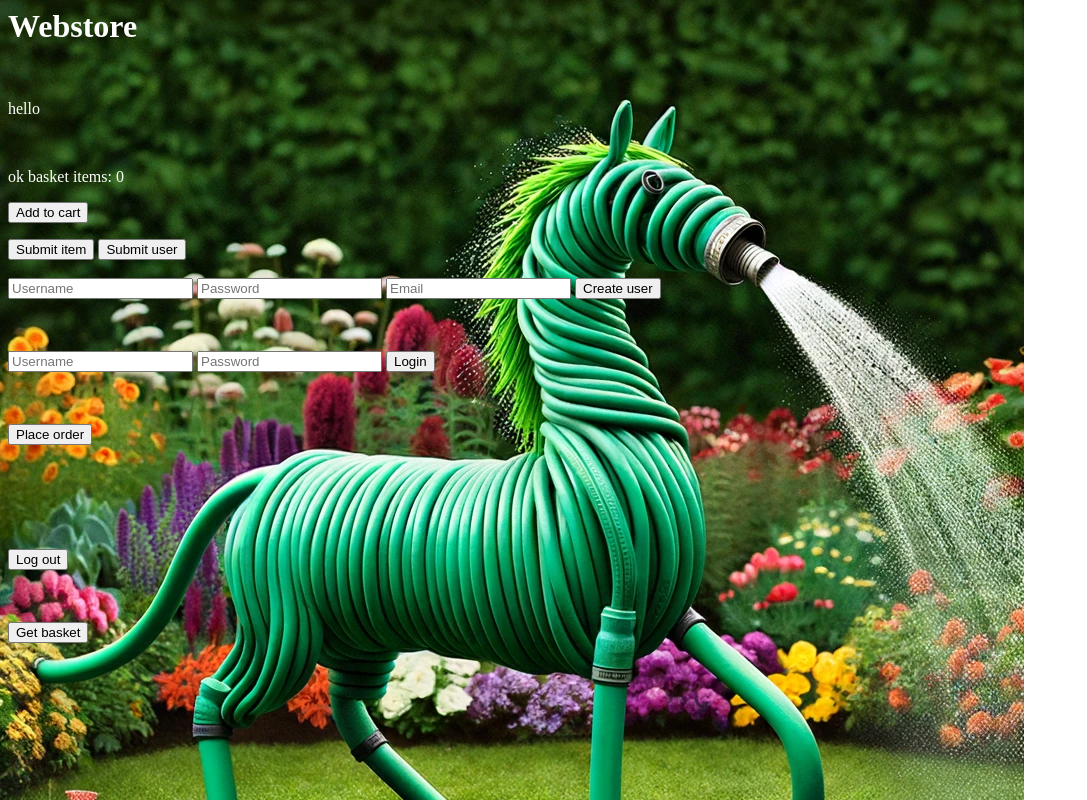
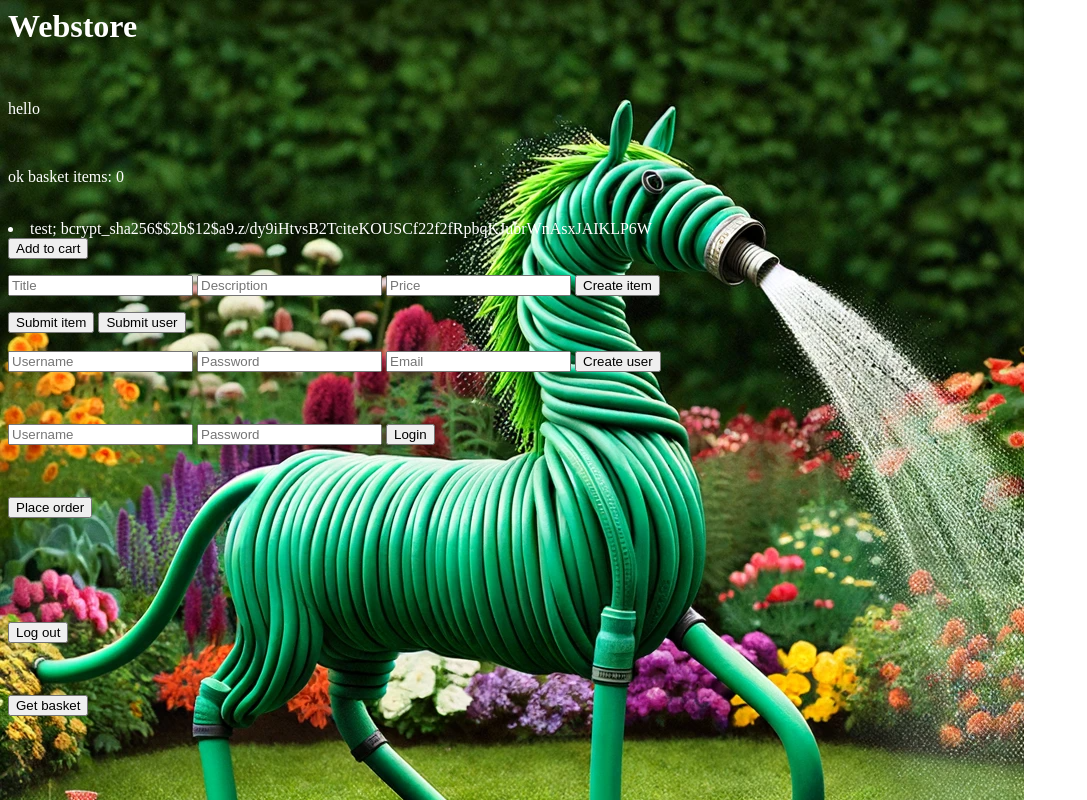
Before and after one commit to XIB1/webstore_project, a Django app: page /webstore/ in a window 1280 px wide. Shown: the whole page, without its empty margins (0-1087 px from the left). Run offline with Django 4.2, Linux system fonts and the light colour scheme; data comes from the database, SQL or seed files in the repository; both versions use the stored data as it was before the commit.

Commit message:
item creation and DB population

```diff
--- a/webstore/models.py
+++ b/webstore/models.py
@@ -23,7 +23,7 @@ class Material(models.Model):
     name = models.CharField(max_length=255)
     description = models.TextField()
     price = models.FloatField()
-    stock = models.IntegerField()
+    #stock = models.IntegerField()
     date_added = models.DateField()
     image = models.CharField(max_length=255)
 
--- a/webstore/templates/webstore/index.html
+++ b/webstore/templates/webstore/index.html
@@ -8,10 +8,22 @@
 <p>hello</p>
 <br>
 <p>{{token}} basket items: {{basket_count}}</p>
+<br>
+{% for u in users %}
+    <li>{{u.username}}; {{u.password}}</li>
+{% endfor %}
 
 <form method="post">
     {% csrf_token %}
     <button>Add to cart</button>
+</form>
+
+<form method="post">
+    {% csrf_token %}
+    <input type="text" id="title" placeholder="Title" />
+    <input type="text" id="description" placeholder="Description" />
+    <input type="number" id="price" placeholder="Price" />
+    <input type="submit" value="Create item" onclick="create_item(event)" />
 </form>
 
 <input type="submit" value="Submit item" onclick="submit_item()">
@@ -139,6 +151,24 @@
         xhr.send(data);
     }
 
+    function create_item(event) {
+        event.preventDefault();
+        var xhr = new XMLHttpRequest();
+        var data = new FormData();
+        data.append('title', document.getElementById('title').value);
+        data.append('description', document.getElementById('description').value);
+        data.append('price', document.getElementById('price').value);
+        data.append('csrfmiddlewaretoken', getCSRFToken()); // Function to get CSRF token
+
+        xhr.open('POST', '/webstore/create_item/', true);
+        xhr.onreadystatechange = function() {
+            if (xhr.readyState === 4 && xhr.status === 200) {
+                // Handle successful user creation
+            }
+        };
+        xhr.send(data);
+    }
+
     function submit_login(event) {
         event.preventDefault();
         var xhr = new XMLHttpRequest();
--- a/webstore/urls.py
+++ b/webstore/urls.py
@@ -15,4 +15,6 @@ urlpatterns = [
     path("check_login/", views.check_login, name="check_login"),
     path("place_order/", views.place_order, name="place_order"),
     path("search_type/<str:typed_text>", views.search_type, name="search_type"),
+    path("populate_db/", views.populate_db, name="populate_db"),
+    path("create_item/", views.create_item, name="create_item"),
 ]
--- a/webstore/views.py
+++ b/webstore/views.py
@@ -11,7 +11,7 @@ from django.utils.crypto import get_random_string
 
 from datetime import datetime
 from django.utils import timezone
-import json
+import random
 
 from .models import *
 from django.contrib.auth.models import User
@@ -29,11 +29,14 @@ def index(request):
         except:
             pass
 
+    users = User.objects.all()
+
     response = render(
         request,
         "webstore/index.html", {
             "token":"ok",
-            "basket_count":count
+            "basket_count":count,
+            "users":users
         }
     )
 
@@ -67,7 +70,7 @@ def get_materials(request, page_num, search_term, material_id):
             'name': m.name,
             'desc': m.description,
             'price': m.price,
-            'stock': m.stock,
+            #'stock': m.stock,
             'date': m.date_added,
             'image':m.image,
         }
@@ -78,6 +81,31 @@ def get_materials(request, page_num, search_term, material_id):
     if basket_cookie == None:
         token = get_random_string(64)
         response.set_cookie("basket_id", token, max_age=3600)
+
+    return response
+
+@csrf_exempt
+def create_item(request):
+
+    if request.method == "POST":
+
+        title = request.POST.get('title')
+        description = request.POST.get('description')
+        price = request.POST.get('price')
+
+        print(title, description, price)
+
+        try:
+            item = Material.objects.create(
+                name=title,
+                description=description,
+                price=price,
+                date_added=datetime.today()
+            )
+            item.save()
+            response = JsonResponse({"status":"ok"}, status=200)
+        except:
+            response = JsonResponse({"error": "bad input"}, status=400)
 
     return response
 
@@ -183,15 +211,12 @@ def login_user(request):
 
         print(request)
 
-        #data = json.loads(request.body)
 
         session_key = get_random_string(64)
 
         username = request.POST.get('username')
         password = request.POST.get('password')
 
-        #username = data.get('username')
-        #password = data.get('password')
 
         print(username, password)
 
@@ -308,6 +333,23 @@ def search_type(request, typed_text):
     return response
 
 
+def populate_db(request):
+
+    User.objects.all().delete()
+
+    for i in range(6):
+        x = random.randint(100, 999)
+        user = User.objects.create_user(
+            email='test' + str(x) + '@test.com',
+            username='test' + str(x),
+            password='pass' + str(x),
+        )
+        user.save()
+
+    return HttpResponse()
+
+
+
 '''
 def load_data(request):
     df = pd.read_excel("C:\\repos\\webstore_project\\resources\\material.xlsx", sheet_name="material")
```
Also changed, not shown: webstore_react/src/App.js (+39 -4 lines), webstore.db, webstore/migrations/0011_remove_material_stock.py (added).
